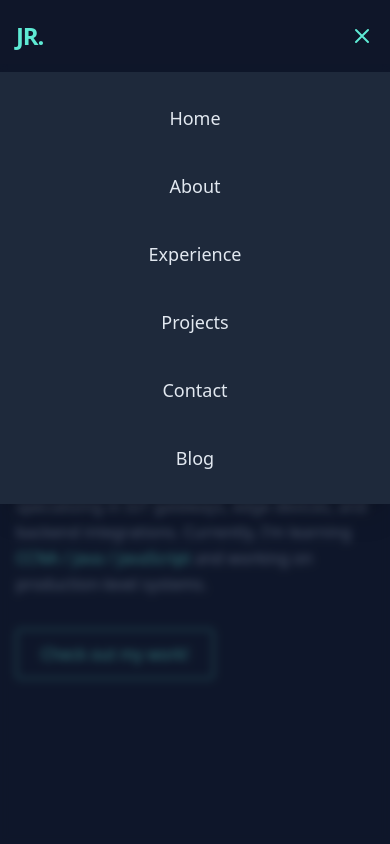
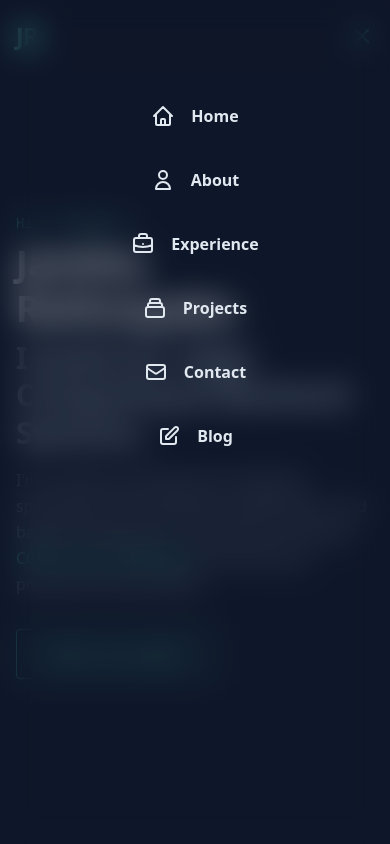
Before and after one commit to JanithaB/portfolio, a Next.js app: page / in a window 390 px wide. Both pictures are taken after a click on the button "Toggle menu". Shown: the top 844 px of the page. Built offline with nearby package versions, Linux system fonts and the light colour scheme.

Commit message:
Minor Ui mod

```diff
--- a/app/blog/[slug]/page.tsx
+++ b/app/blog/[slug]/page.tsx
@@ -69,7 +69,7 @@ export default function BlogPostPage({ params }: PageProps) {
       <BlogViewIncrementer slug={params.slug} />
       <div className="bg-slate-900 min-h-screen text-slate-200">
         <div className="max-w-5xl mx-auto px-4 sm:px-6 md:px-12 lg:px-24 pt-20 sm:pt-24 md:pt-12 pb-12 sm:pb-16 md:pb-24">
-          <div className="flex flex-col sm:flex-row sm:items-center sm:justify-between gap-3 sm:gap-4 mb-6 sm:mb-8">
+          <div className="flex flex-row items-center justify-between gap-3 sm:gap-4 mb-6 sm:mb-8">
             <Link
               href="/blog"
               className="text-teal-300 hover:text-teal-200 inline-block text-sm sm:text-base"
--- a/app/blog/page.tsx
+++ b/app/blog/page.tsx
@@ -18,7 +18,7 @@ export default function BlogPage() {
   return (
     <BlogListingWrapper postSlugs={postSlugs}>
       <div className="bg-slate-900 min-h-screen text-slate-200">
-        <div className="max-w-screen-xl mx-auto px-4 sm:px-6 md:px-12 lg:px-24 pt-20 sm:pt-24 md:pt-12 pb-12 sm:pb-16 md:pb-24">
+        <div className="max-w-screen-xl mx-auto px-4 sm:px-6 md:px-12 lg:px-24 pt-20 sm:pt-24 md:pt-20 pb-12 sm:pb-16 md:pb-24">
         <div className="mb-8 sm:mb-12">
           <div className="flex flex-row items-center justify-between gap-3 sm:gap-4 mb-3 sm:mb-4">
             <h1 className="text-3xl sm:text-4xl md:text-5xl font-bold text-slate-100">Blog</h1>
--- a/app/globals.css
+++ b/app/globals.css
@@ -49,6 +49,17 @@
 
   .scrollbar-hide::-webkit-scrollbar {
     display: none;
+  }
+}
+
+@keyframes fadeIn {
+  from {
+    opacity: 0;
+    transform: translateY(-10px);
+  }
+  to {
+    opacity: 1;
+    transform: translateY(0);
   }
 }
 
--- a/components/Navbar.tsx
+++ b/components/Navbar.tsx
@@ -1,13 +1,19 @@
 'use client';
 
 import React, { useState, useEffect } from 'react';
+import { createPortal } from 'react-dom';
 import { usePathname } from 'next/navigation';
 import { NAV_LINKS } from '@/constants';
 
 const Navbar: React.FC = () => {
   const [scrolled, setScrolled] = useState(false);
   const [menuOpen, setMenuOpen] = useState(false);
+  const [mounted, setMounted] = useState(false);
   const pathname = usePathname();
+
+  useEffect(() => {
+    setMounted(true);
+  }, []);
 
   useEffect(() => {
     const handleScroll = () => {
@@ -72,31 +78,92 @@ const Navbar: React.FC = () => {
       </div>
 
       {/* Mobile Menu Overlay */}
+      {mounted && menuOpen && createPortal(
+        <>
           <div
-        className={`md:hidden fixed inset-0 bg-slate-900/50 backdrop-blur-sm transition-opacity duration-300 ${
-          menuOpen ? 'opacity-100 visible mt-16' : 'opacity-0 invisible'
-        }`}
+            className="md:hidden fixed inset-0 bg-slate-900/30 backdrop-blur-lg transition-opacity duration-300 z-[60]"
+            style={{
+              WebkitBackdropFilter: 'blur(16px)',
+              backdropFilter: 'blur(16px)',
+            }}
             onClick={() => setMenuOpen(false)}
           />
-      <div className={`md:hidden absolute top-full left-0 w-full bg-slate-800 shadow-xl py-6 flex flex-col items-center space-y-6 z-50 transition-all duration-300 ease-in-out ${
-        menuOpen ? 'opacity-100 translate-y-0' : 'opacity-0 -translate-y-4 pointer-events-none'
-      }`}>
-        {NAV_LINKS.map((link, index) => (
+          <div className="md:hidden fixed top-16 left-0 w-full py-6 px-4 z-[70] transition-all duration-300 ease-in-out">
+            <div className="max-w-sm mx-auto">
+              <ul className="w-full flex flex-col gap-2">
+                {NAV_LINKS.map((link, index) => {
+                  const getIcon = () => {
+                    switch(link.id) {
+                      case 'home':
+                        return (
+                          <svg stroke="currentColor" className="w-6 h-6" fill="none" viewBox="0 0 24 24">
+                            <path strokeLinecap="round" strokeLinejoin="round" strokeWidth={2} d="M3 12l2-2m0 0l7-7 7 7M5 10v10a1 1 0 001 1h3m10-11l2 2m-2-2v10a1 1 0 01-1 1h-3m-6 0a1 1 0 001-1v-4a1 1 0 011-1h2a1 1 0 011 1v4a1 1 0 001 1m-6 0h6" />
+                          </svg>
+                        );
+                      case 'about':
+                        return (
+                          <svg stroke="currentColor" className="w-6 h-6" fill="none" viewBox="0 0 24 24">
+                            <path strokeLinecap="round" strokeLinejoin="round" strokeWidth={2} d="M16 7a4 4 0 11-8 0 4 4 0 018 0zM12 14a7 7 0 00-7 7h14a7 7 0 00-7-7z" />
+                          </svg>
+                        );
+                      case 'experience':
+                        return (
+                          <svg stroke="currentColor" className="w-6 h-6" fill="none" viewBox="0 0 24 24">
+                            <path strokeLinecap="round" strokeLinejoin="round" strokeWidth={2} d="M21 13.255A23.931 23.931 0 0112 15c-3.183 0-6.22-.62-9-1.745M16 6V4a2 2 0 00-2-2h-4a2 2 0 00-2 2v2m4 6h.01M5 20h14a2 2 0 002-2V8a2 2 0 00-2-2H5a2 2 0 00-2 2v10a2 2 0 002 2z" />
+                          </svg>
+                        );
+                      case 'projects':
+                        return (
+                          <svg stroke="currentColor" className="w-6 h-6" fill="none" viewBox="0 0 24 24">
+                            <path strokeLinecap="round" strokeLinejoin="round" strokeWidth={2} d="M19 11H5m14 0a2 2 0 012 2v6a2 2 0 01-2 2H5a2 2 0 01-2-2v-6a2 2 0 012-2m14 0V9a2 2 0 00-2-2M5 11V9a2 2 0 012-2m0 0V5a2 2 0 012-2h6a2 2 0 012 2v2M7 7h10" />
+                          </svg>
+                        );
+                      case 'contact':
+                        return (
+                          <svg stroke="currentColor" className="w-6 h-6" fill="none" viewBox="0 0 24 24">
+                            <path strokeLinecap="round" strokeLinejoin="round" strokeWidth={2} d="M3 8l7.89 5.26a2 2 0 002.22 0L21 8M5 19h14a2 2 0 002-2V7a2 2 0 00-2-2H5a2 2 0 00-2 2v10a2 2 0 002 2z" />
+                          </svg>
+                        );
+                      case 'blog':
+                        return (
+                          <svg stroke="currentColor" className="w-6 h-6" fill="none" viewBox="0 0 24 24">
+                            <path strokeLinecap="round" strokeLinejoin="round" strokeWidth={2} d="M11 5H6a2 2 0 00-2 2v11a2 2 0 002 2h11a2 2 0 002-2v-5m-1.414-9.414a2 2 0 112.828 2.828L11.828 15H9v-2.828l8.586-8.586z" />
+                          </svg>
+                        );
+                      default:
+                        return null;
+                    }
+                  };
+
+                  return (
+                    <li
+                      key={link.id}
+                      className="flex items-center cursor-pointer w-full whitespace-nowrap"
+                      style={{
+                        animation: `fadeIn 0.3s ease-out ${index * 50}ms forwards`,
+                        opacity: 0,
+                        transform: 'translateY(-10px)',
+                      }}
+                    >
                       <a
-            key={link.id}
                         href={getHref(link.href)}
-            className="text-lg text-slate-200 hover:text-teal-300 transition-all touch-manipulation py-2"
-            style={{
-              transitionDelay: menuOpen ? `${index * 50}ms` : '0ms',
-              opacity: menuOpen ? 1 : 0,
-              transform: menuOpen ? 'translateY(0)' : 'translateY(-10px)',
-            }}
+                        className="group flex items-center justify-center w-full gap-4 p-4 font-semibold rounded-full text-slate-200 hover:bg-teal-300/10 hover:shadow-inner focus:bg-gradient-to-r focus:from-teal-400 focus:to-teal-600 focus:text-white transition-all ease-linear touch-manipulation"
                         onClick={() => setMenuOpen(false)}
                       >
+                        <span className="group-focus:text-white group-focus:stroke-white">
+                          {getIcon()}
+                        </span>
                         {link.name}
                       </a>
-        ))}
+                    </li>
+                  );
+                })}
+              </ul>
             </div>
+          </div>
+        </>,
+        document.body
+      )}
     </nav>
   );
 };
```
Lines whose indentation alone changed are shown as unchanged.
